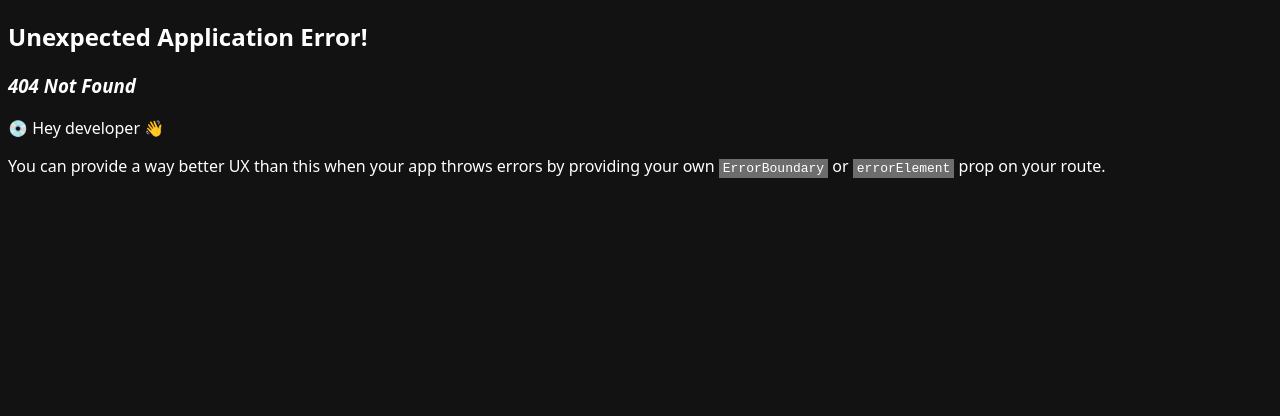
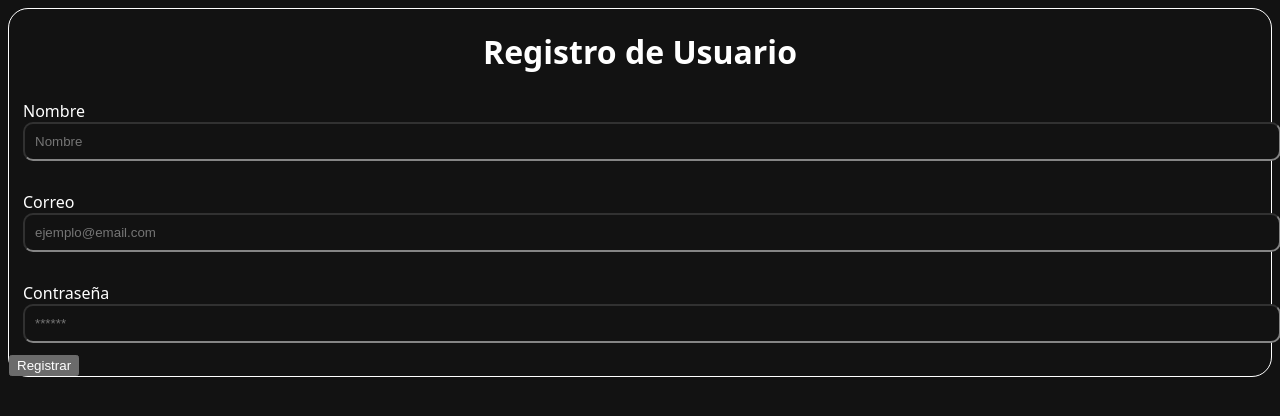
Before and after one commit to EilynOG/ProyectJC, a React (Vite) app: page /register in a window 1280 px wide. Before the commit this address had no page. Shown: the top 416 px of the page. Built offline with nearby package versions, Linux system fonts and the light colour scheme.

Commit message:
Cree el Registro de usuarios

```diff
--- /dev/null
+++ b/src/components/Register.jsx
@@ -0,0 +1,55 @@
+import { useNavigate } from "react-router-dom";
+
+export const Register = () => {
+    const navigate = useNavigate();
+
+    const handleSubmit = async (event) => {
+        event.preventDefault();
+        const nombre = event.target.elements.nombre.value;
+        const correo = event.target.elements.correo.value;
+        const password = event.target.elements.password.value;
+
+        try {
+            const response = await fetch('https://6622071827fcd16fa6c8818c.mockapi.io/api/v1/users', {
+                method: 'POST',
+                headers: {
+                    'Content-Type': 'application/json'
+                },
+                body: JSON.stringify({ name: nombre, email: correo, password: password })
+            });
+
+            if (response.ok) {
+                alert("Usuario registrado exitosamente");
+                navigate('/');
+            } else {
+                alert("Error al registrar el usuario");
+            }
+        } catch (error) {
+            console.error("Error:", error);
+            alert("Hubo un problema al registrar el usuario");
+        }
+    };
+
+    return (
+        <main className="register">
+            <form onSubmit={handleSubmit}>
+                <h1>Registro de Usuario</h1>
+                <fieldset>
+                    <label>
+                        Nombre
+                        <input type="text" placeholder="Nombre" required name="nombre" />
+                    </label>
+                    <label>
+                        Correo
+                        <input type="email" placeholder="ejemplo@email.com" required name="correo" />
+                    </label>
+                    <label>
+                        Contraseña
+                        <input type="password" placeholder="******" required name="password" />
+                    </label>
+                </fieldset>
+                <button>Registrar</button>
+            </form>
+        </main>
+    );
+};
--- a/src/routes/routes.js
+++ b/src/routes/routes.js
@@ -1,8 +1,9 @@
 import { createBrowserRouter } from "react-router-dom";
 import { Results } from "../components/Results";
 import { Login } from "../components/Login";
+import { Register } from "../components/Register";
 
-export const router = createBrowserRouter ([
+export const router = createBrowserRouter([
     {
         path: '/',
         Component: Login
@@ -10,6 +11,9 @@ export const router = createBrowserRouter ([
     {
         path: '/results',
         Component: Results
+    },
+    {
+        path: '/register',
+        Component: Register
     }
-]
-)
+]);
```
